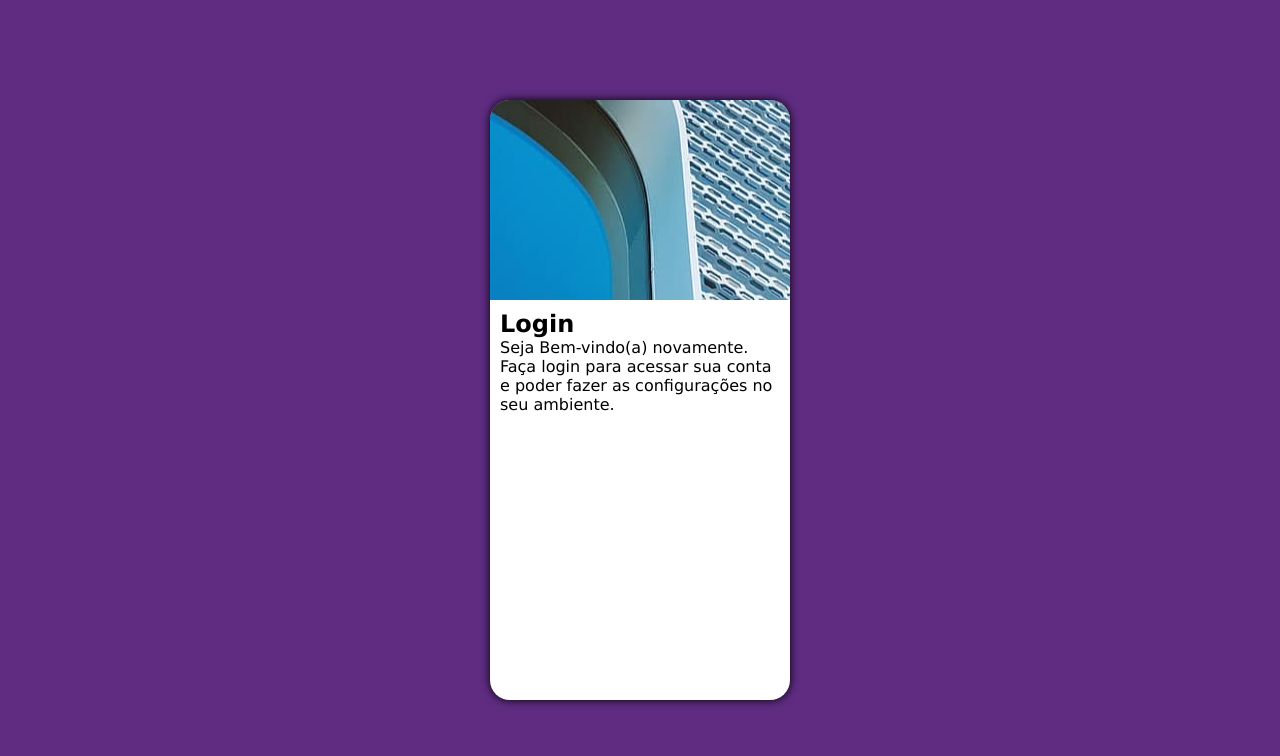
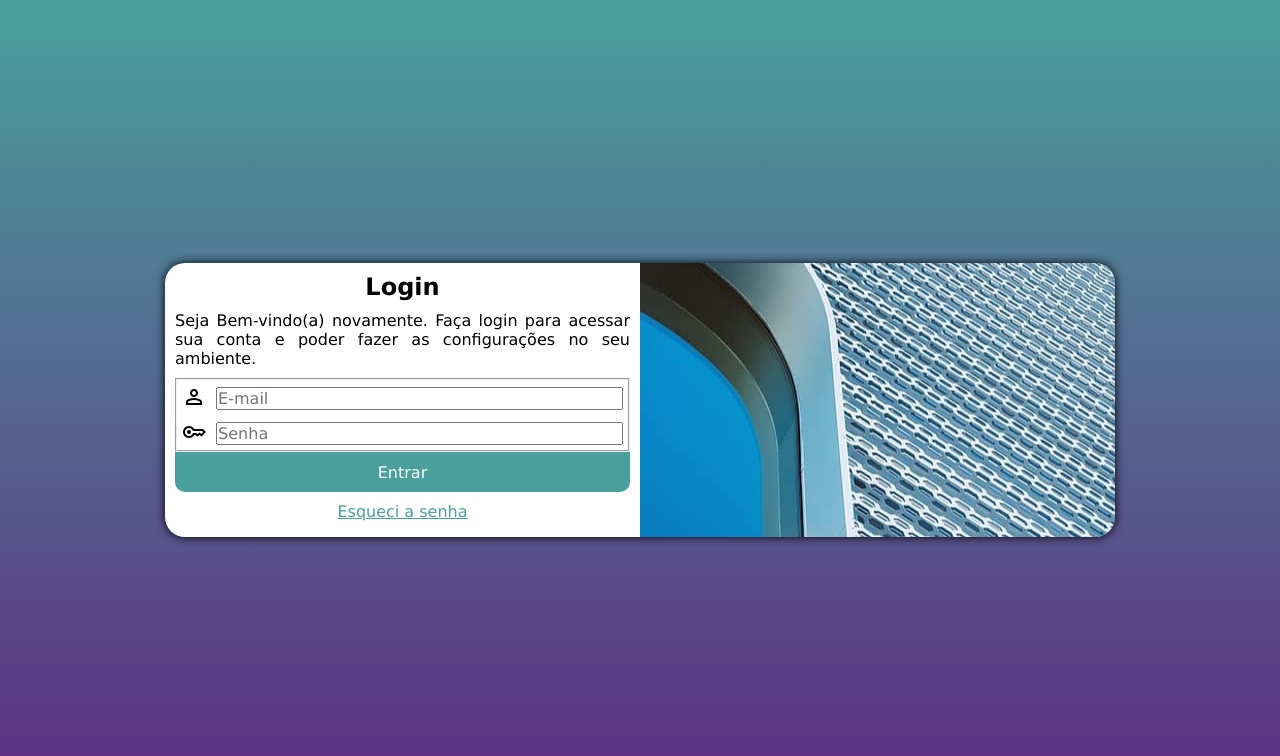
Before and after one commit to Estudo0/desafios_html_css, a plain HTML site: page d15/index.html in a window 1280 px wide. Drawn offline with nearby package versions, Linux system fonts and the light colour scheme.

Commit message:
fim do desafio

```diff
--- a/d15/index.html
+++ b/d15/index.html
@@ -5,7 +5,9 @@
     <meta http-equiv="X-UA-Compatible" content="IE=edge">
     <meta name="viewport" content="width=device-width, initial-scale=1.0">
     <title>Document</title>
+    <link href="https://fonts.googleapis.com/css2?family=Material+Symbols+Outlined" rel="stylesheet" />
     <link rel="stylesheet" href="style/style.css">
+    <link rel="stylesheet" href="style/media-query.css">
 </head>
 <body>
     <main>
@@ -19,8 +21,18 @@
                 <h1>Login</h1>
                 <p>Seja Bem-vindo(a) novamente. Faça login para acessar sua conta e poder fazer as configurações no seu ambiente.</p>
 
-                <form action="login.php" method="post">
+                <form action="login.php" method="post" autocomplete="on">
+                    <fieldset>
+                        <span class="material-symbols-outlined"> person </span>
+                        <input type="email" name="login" id="ilogin" placeholder="E-mail" autocomplete="email" required>
+                        <label for="ilogin">Login</label><br>
+                        <span class="material-symbols-outlined"> key</span>
+                        <input type="password" name="senha " id="isenha" autocomplete="current-password" placeholder="Senha" required>
+                        <label for="isenha">Senha</label>
+                    </fieldset>
+                    <input type="submit" value="Entrar">
 
+                    <a href="esqueci.html" class="botao">Esqueci a senha</span></a>
 
                 </form>
 
--- /dev/null
+++ b/d15/style/media-query.css
@@ -0,0 +1,54 @@
+@charset "UTF-8";
+
+
+@media screen and (min-width: 768px) and (max-width: 992px) {
+    body {
+        background: linear-gradient(to top, #5f2c82 , #49a09d );
+    }
+
+    .login {
+        width: 90vw;
+        height: 391px;
+    }
+    section.login > figure.imagem {
+        float: left;
+        /* propriedade é usada para posicionar e formatar o conteúdo
+        a esqueda e a direita */
+        width: 30%;
+        height: 100%;
+    }
+    section.login > div#formulario {
+        float: right;
+        width: 70%;
+        /* os 70% estã completando os 30% da imagens  */
+    }
+
+
+}
+
+@media screen and (min-width: 992px) {
+    body {
+        background: linear-gradient(to top, #5f2c82 , #49a09d );
+    }
+
+    .login {
+        width: 950px;
+        height: 274px;
+
+    }
+    section.login > figure.imagem {
+        float: right ;
+        width: 50%;
+        height: 100%;
+    }
+
+    section.login > div#formulario {
+        float: left;
+        width: 50%;
+    }
+    div#formulario > p {
+        font-size: 1.2 em;
+    }
+
+
+}
--- a/d15/style/style.css
+++ b/d15/style/style.css
@@ -31,7 +31,7 @@ main {
     position: absolute;
     top: 50%;
     left: 50%;
-    transform: translate(-50%, -50%);
+
     background-color: white;
     width: 300px;
     height: 600px;
@@ -42,6 +42,12 @@ main {
     border-radius: 20px;
     box-shadow: 0px 0px 10px black;
     /* tudo que tiver fora da borda ficara escondido */
+
+    transform: translate(-50%, -50%);
+    transition: width .2s;
+    transition-timing-function: ease;
+    /* especifica a cruva de velocidade do efeito de
+    transição  */
 
 }
 
@@ -57,3 +63,69 @@ section.login > div#formulario {
     display: block;
     padding: 10px;
 }
+
+#formulario > h1 {
+    text-align: center;
+    margin-bottom: 10px ;
+}
+
+#formulario > p {
+    text-align: justify;
+    margin-bottom: 10px ;
+}
+
+fieldset > label {
+    display: none;
+
+
+}
+
+fieldset > span {
+    font-size: 2em;
+    padding: 5px;
+}
+
+fieldset > input {
+    font-size: 1em;
+    width: calc(100% - 44px);
+    /* função calc calcula a largura de um elemnto  */
+    height: 100%;
+    transform: translateY(-5px);
+    /* vou mecher na aultura da caixa do botão
+    deve esta em ultimo */
+}
+
+
+form > input[type=submit] {
+    display: block;
+    font-size: 1em;
+    width: 100%;
+    height: 40px;
+    background-color: var(--color01);
+    color: white;
+    border: none;
+    border-bottom-left-radius: 10px;
+    border-bottom-right-radius: 10px;
+
+}
+/* input[type=submit] e um seletor de atributo usado para
+selecionar um elemento com atributo especificado */
+form > input[type=submit]:hover {
+    background-color: var(--color02);
+}
+
+form > a.botao {
+    display: block;
+    text-align: center;
+    padding-top: 10px ;
+    color: var(--color01);
+
+}
+
+
+
+
+form > a.botao:hover {
+    color: var(--color02);
+
+}
```
